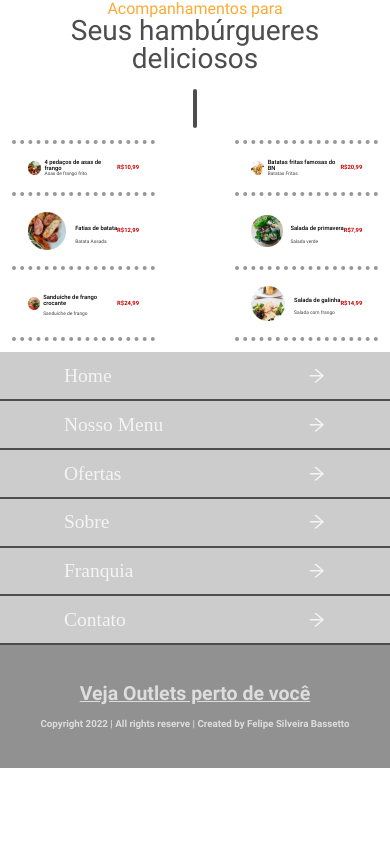
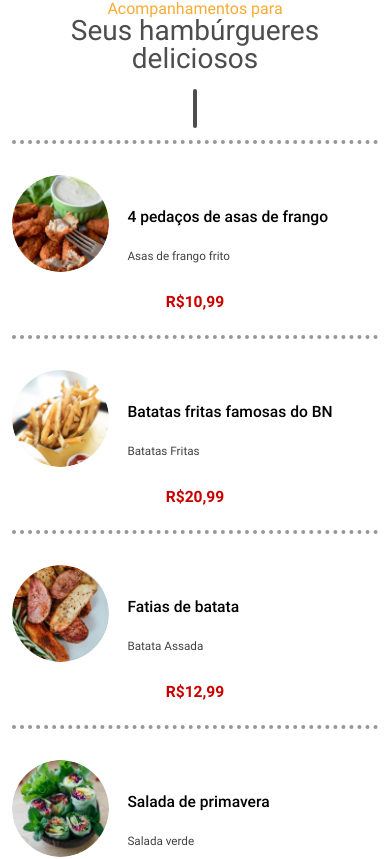
Before and after one commit to FeBassetto/Restaurant-website, a React (Create React App) app: page /nossomenu in a window 390 px wide. Shown: the part 4160-5019 px from the top of the page. Before the commit the page ends 4928 px from the top, so only its background shows below. Built offline with nearby package versions, Linux system fonts and the light colour scheme; data requests are answered from the project's data file.

Commit message:
MiniMenu responsive

```diff
--- a/src/components/MiniMenu/MiniMenuContent/BoxMiniMenu/BoxMiniMenu.css
+++ b/src/components/MiniMenu/MiniMenuContent/BoxMiniMenu/BoxMiniMenu.css
@@ -10,12 +10,13 @@
     align-items: center;
 
     height: 100%;
-    padding:1rem 1rem;
+    padding: 1rem 1rem;
 
     box-sizing: border-box;
 }
 
-.boxMiniMenu:nth-child(5), .boxMiniMenu:nth-child(6){
+.boxMiniMenu:nth-child(5),
+.boxMiniMenu:nth-child(6) {
     border-bottom: .25rem dotted #979797;
 }
 
@@ -51,3 +52,87 @@
 
     justify-self: flex-end;
 }
+
+@media screen and (max-width:950px) {
+    .boxMiniMenu:nth-child(5) {
+        border-bottom: none;
+    }
+
+    .boxMiniMenu__title {
+        font-size: 4vw;
+
+        width: 60vw;
+    }
+
+    .boxMiniMenu__sub {
+        font-size: 2vw;
+    }
+
+    .boxMiniMenu__image {
+        width: 10vw;
+        height: 10vw;
+
+        object-fit: contain;
+
+        justify-self: flex-start;
+
+        border-radius: 50%;
+    }
+
+    .boxMiniMenu__price {
+        font-size: 2.25vw;
+    }
+}
+
+@media screen and (max-width:600px) {
+    .boxMiniMenu {
+        padding-right: 0;
+        padding-left: 0;
+    }
+
+    .boxMiniMenu__image {
+        width: 20vw;
+        height: 20vw;
+    }
+
+    .boxMiniMenu__title {
+        font-size: 4vw;
+
+        width: 55vw;
+    }
+}
+
+@media screen and (max-width:400px) {
+    .boxMiniMenu {
+        grid-template-areas:
+            "image title title"
+            "image sub sub"
+            "price price price"
+        ;
+
+        height: 50vw;
+    }
+
+    .boxMiniMenu__image{
+        height: 25vw;
+        width: 25vw;
+
+        border-radius: 50%;
+    }
+
+    .boxMiniMenu__title{
+        font-size: 4vw;
+    }
+
+    .boxMiniMenu__sub{
+        font-size: 3vw;
+    }
+
+    .boxMiniMenu__price{
+        width: 100%;
+
+        text-align: center;
+
+        font-size: 4vw;
+    }
+}
--- a/src/components/MiniMenu/MiniMenuContent/MiniMenuContent.css
+++ b/src/components/MiniMenu/MiniMenuContent/MiniMenuContent.css
@@ -1,4 +1,4 @@
-.miniMenuContent{
+.miniMenuContent {
     display: grid;
     grid-template-columns: 1fr 1fr;
 
@@ -9,3 +9,9 @@
 
     gap: 0rem 5rem;
 }
+
+@media screen and (max-width:950px) {
+    .miniMenuContent {
+        grid-template-columns: 1fr;
+    }
+}
```
